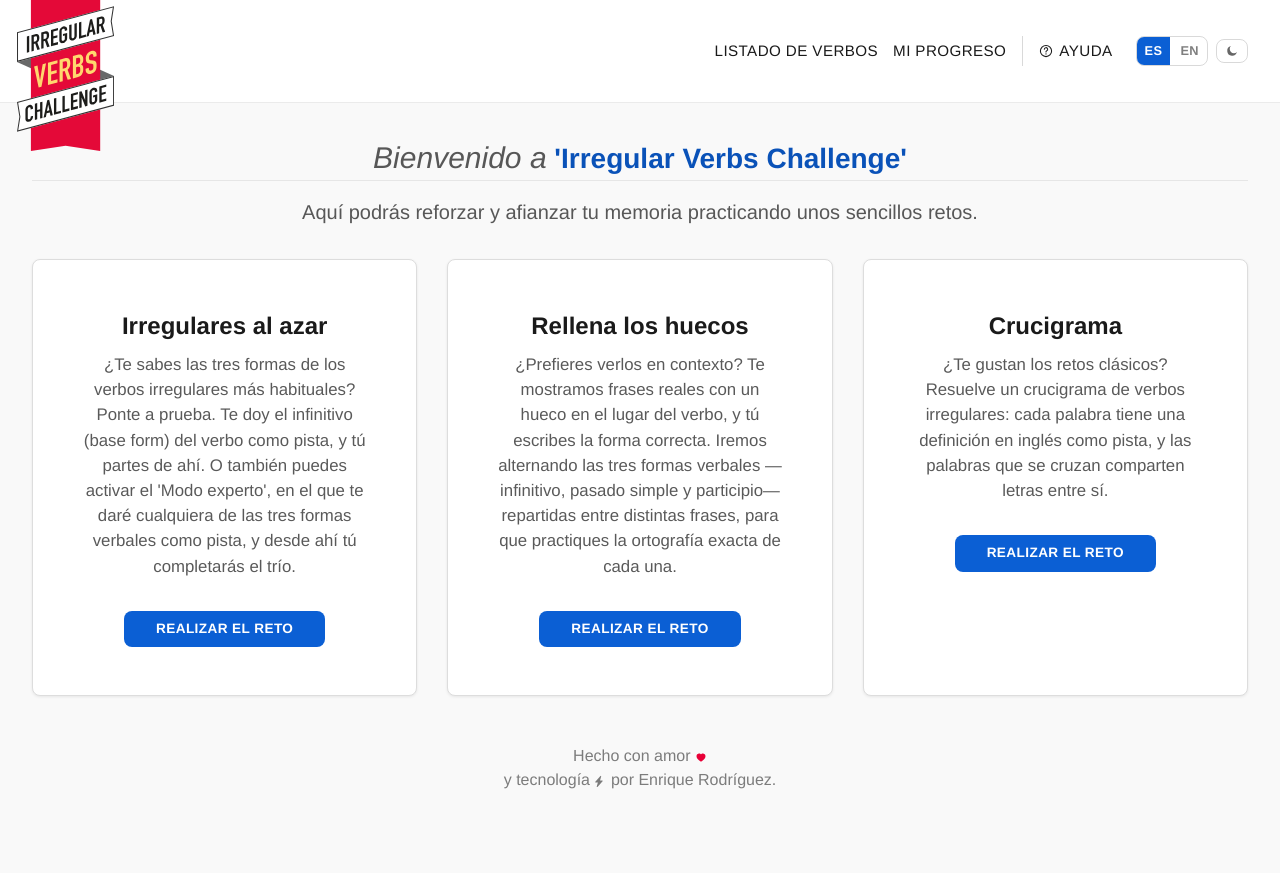
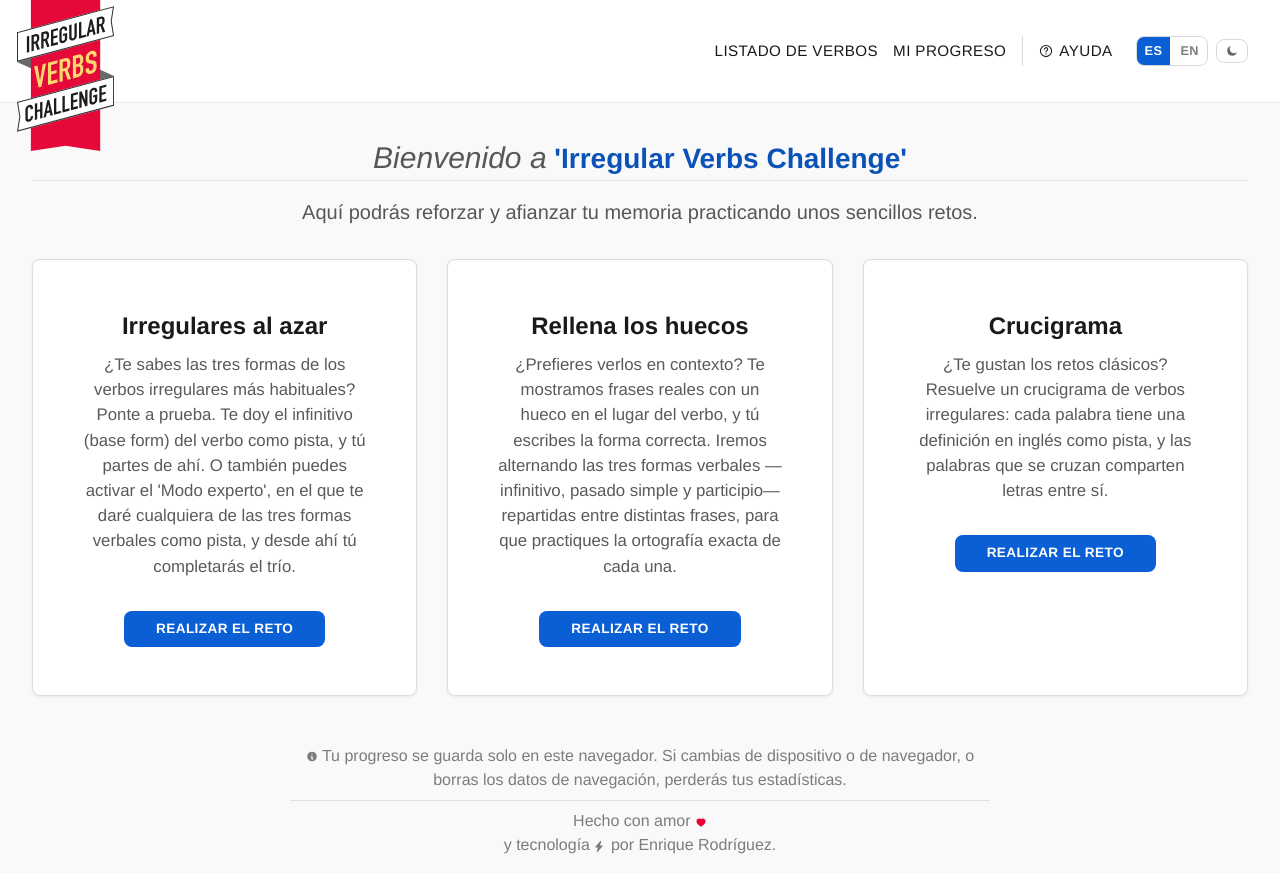
Before and after one commit to bosspetta/ivc, a React (Vite) app: page / in a window 1280 px wide. Before the commit the page ends 808 px from the top, so only its background shows below. Built offline with nearby package versions, Linux system fonts and the light colour scheme; a web font is replaced by a local one.

Commit message:
Statistic message.

```diff
--- a/src/Layout.jsx
+++ b/src/Layout.jsx
@@ -1,5 +1,22 @@
 import { useTranslation } from 'react-i18next'
 import Header from './components/Header.jsx'
+
+function InfoIcon() {
+  return (
+    <svg
+      className="app-footer__info-icon"
+      viewBox="0 0 20 20"
+      fill="currentColor"
+      aria-hidden="true"
+    >
+      <path
+        fillRule="evenodd"
+        d="M18 10A8 8 0 1 1 2 10a8 8 0 0 1 16 0Zm-7-4a1 1 0 1 1-2 0 1 1 0 0 1 2 0ZM9 9a1 1 0 0 0 0 2v3a1 1 0 0 0 1 1h1a1 1 0 1 0 0-2v-3a1 1 0 0 0-1-1H9Z"
+        clipRule="evenodd"
+      />
+    </svg>
+  )
+}
 
 function HeartIcon() {
   return (
@@ -39,6 +56,9 @@
       <Header />
       <main className="app-main">{children}</main>
       <footer className="app-footer">
+        <p className="app-footer__notice">
+          <InfoIcon /> {t('layout.storageNotice')}
+        </p>
         <a
           className="app-footer__credit"
           href="https://www.linkedin.com/in/enriquerv"
--- a/src/scss/layout/_layout.scss
+++ b/src/scss/layout/_layout.scss
@@ -28,6 +28,19 @@
   font-size: 1rem;
   color: rgba(var(--color-ink-rgb), 0.5);
 
+  &__notice {
+    max-width: 700px;
+    margin: 0 auto 0.5rem;
+    border-bottom: 1px solid color-mix(in srgb, var(--color-text-muted) 15%, transparent);
+    padding-bottom: 0.5rem;
+  }
+
+  &__info-icon {
+    width: 12px;
+    height: 12px;
+    transform: translateY(1.5px);
+  }
+
   &__credit {
     margin-top: 4px;
     color: inherit;
--- a/src/translations/en.json
+++ b/src/translations/en.json
@@ -191,6 +191,7 @@
     "legendCrossword": "Crossword"
   },
   "layout": {
+    "storageNotice": "Your progress is saved only in this browser. If you switch device or browser, or clear your browsing data, you'll lose your stats.",
     "creditBefore": "Made with love",
     "creditTech": "and technology",
     "creditAuthor": "by Enrique Rodríguez."
--- a/src/translations/es.json
+++ b/src/translations/es.json
@@ -190,6 +190,7 @@
     "legendCrossword": "Crucigrama"
   },
   "layout": {
+    "storageNotice": "Tu progreso se guarda solo en este navegador. Si cambias de dispositivo o de navegador, o borras los datos de navegación, perderás tus estadísticas.",
     "creditBefore": "Hecho con amor",
     "creditTech": "y tecnología",
     "creditAuthor": "por Enrique Rodríguez."
```
